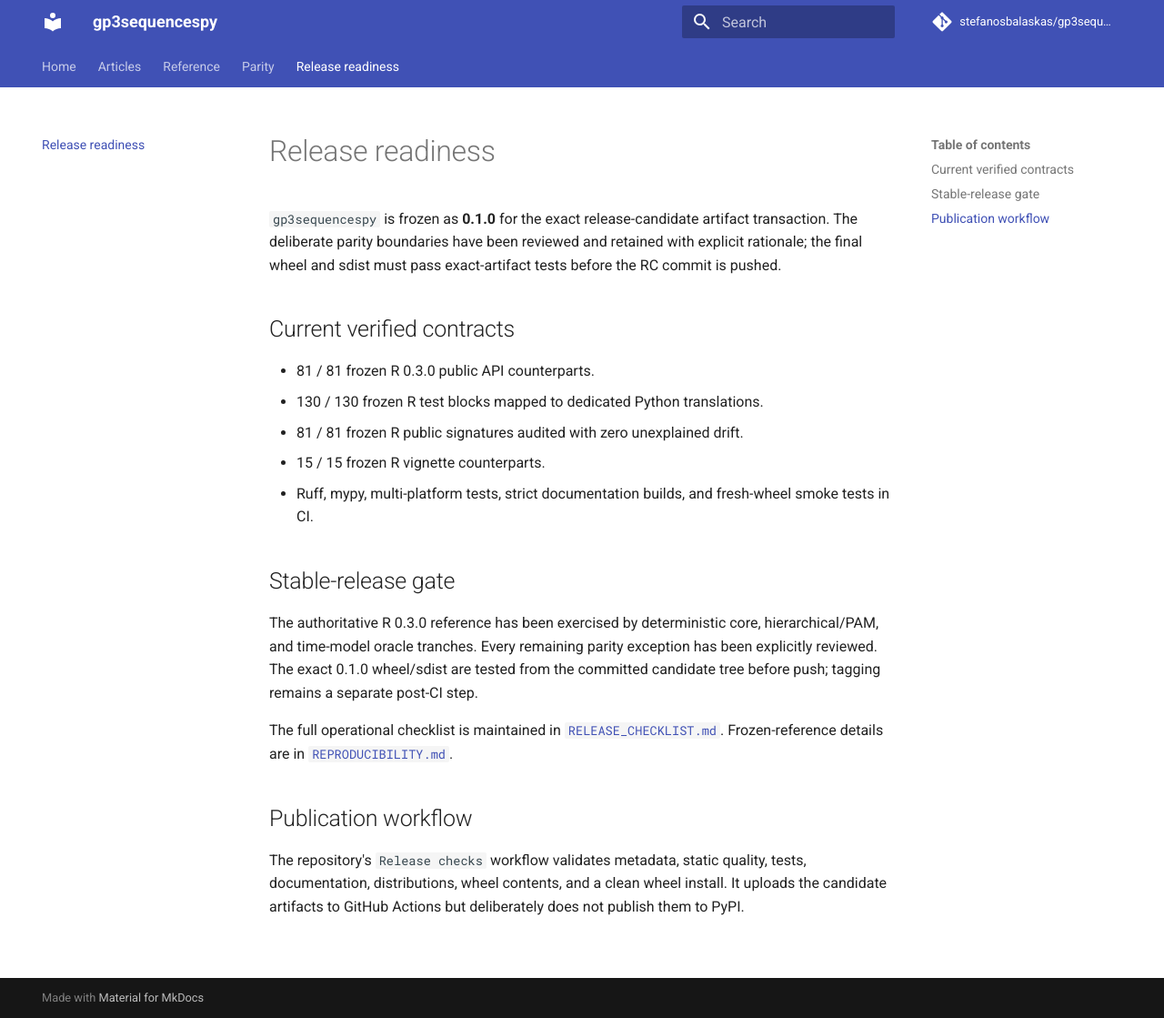
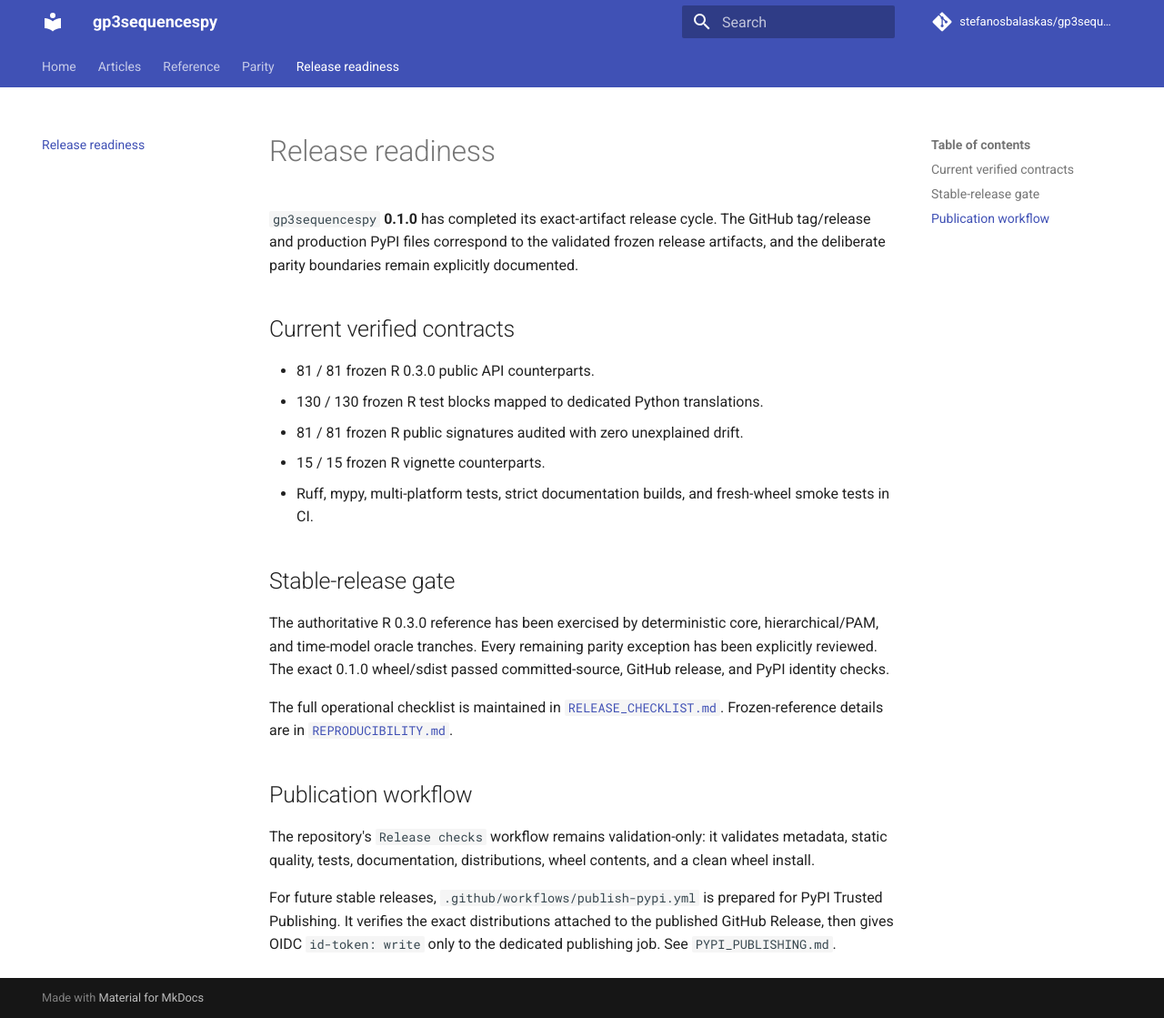
Before and after one commit to stefanosbalaskas/gp3sequencespy, an MkDocs documentation site: the page built from docs/release-readiness.md, in a window 1280 px wide and 1119 px high. Shown: the whole window at 91% size. Built offline with MkDocs 1.6.1 and Material for MkDocs 9.7.7, drawn with Linux system fonts in a browser that asks for light colours; comment, search, counter and statistics services are not loaded.

Commit message:
Harden post-release PyPI publishing

```diff
--- a/docs/release-readiness.md
+++ b/docs/release-readiness.md
@@ -1,6 +1,6 @@
 # Release readiness
 
-`gp3sequencespy` is frozen as **0.1.0** for the exact release-candidate artifact transaction. The deliberate parity boundaries have been reviewed and retained with explicit rationale; the final wheel and sdist must pass exact-artifact tests before the RC commit is pushed.
+`gp3sequencespy` **0.1.0** has completed its exact-artifact release cycle. The GitHub tag/release and production PyPI files correspond to the validated frozen release artifacts, and the deliberate parity boundaries remain explicitly documented.
 
 ## Current verified contracts
 
@@ -13,7 +13,7 @@
 
 ## Stable-release gate
 
-The authoritative R 0.3.0 reference has been exercised by deterministic core, hierarchical/PAM, and time-model oracle tranches. Every remaining parity exception has been explicitly reviewed. The exact 0.1.0 wheel/sdist are tested from the committed candidate tree before push; tagging remains a separate post-CI step.
+The authoritative R 0.3.0 reference has been exercised by deterministic core, hierarchical/PAM, and time-model oracle tranches. Every remaining parity exception has been explicitly reviewed. The exact 0.1.0 wheel/sdist passed committed-source, GitHub release, and PyPI identity checks.
 
 The full operational checklist is maintained in
 [`RELEASE_CHECKLIST.md`](https://github.com/stefanosbalaskas/gp3sequencespy/blob/main/RELEASE_CHECKLIST.md).
@@ -22,7 +22,11 @@ Frozen-reference details are in
 
 ## Publication workflow
 
-The repository's `Release checks` workflow validates metadata, static quality,
-tests, documentation, distributions, wheel contents, and a clean wheel install.
-It uploads the candidate artifacts to GitHub Actions but deliberately does not
-publish them to PyPI.
+The repository's `Release checks` workflow remains validation-only: it validates
+metadata, static quality, tests, documentation, distributions, wheel contents,
+and a clean wheel install.
+
+For future stable releases, `.github/workflows/publish-pypi.yml` is prepared for
+PyPI Trusted Publishing. It verifies the exact distributions attached to the
+published GitHub Release, then gives OIDC `id-token: write` only to the dedicated
+publishing job. See `PYPI_PUBLISHING.md`.
```
Also changed, not shown: CHANGELOG.md (+14 -4 lines), PYPI_PUBLISHING.md (added, +68 -0 lines), README.md (+5 -4 lines), RELEASE_CHECKLIST.md (+21 -2 lines), REPRODUCIBILITY.md (+24 -1 lines), 6 other files.
